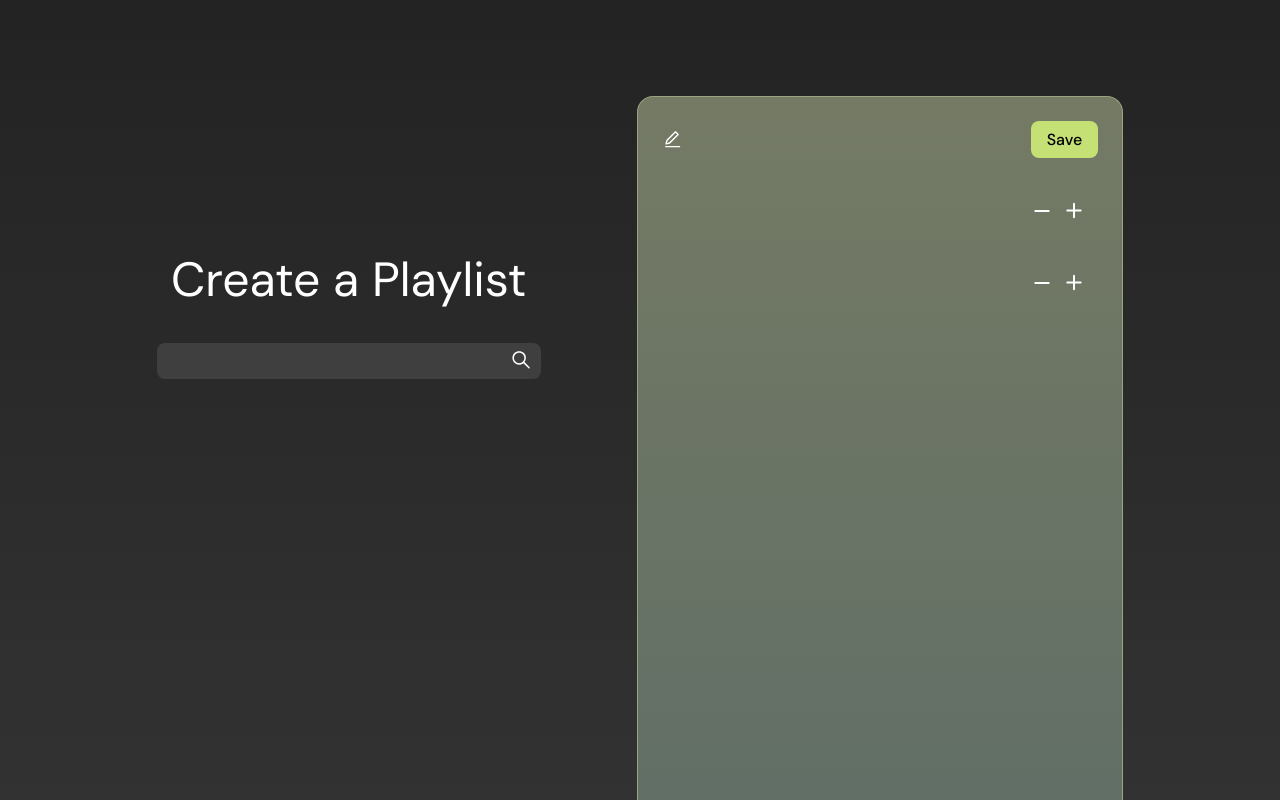
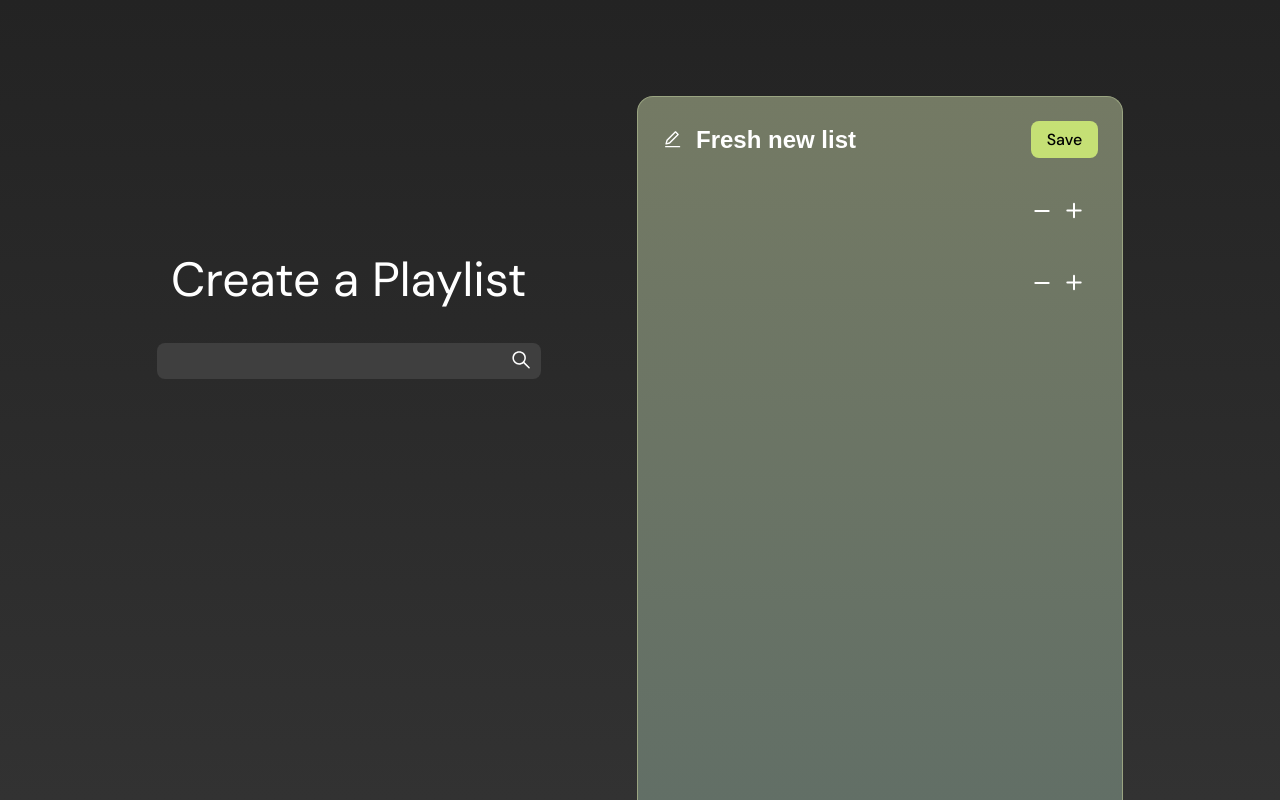
Before and after one commit to designerchloe/jammming, a React (Create React App) app: page / in a window 1280 px wide. Built offline with nearby package versions, Linux system fonts and the light colour scheme.

Commit message:
Implement playlistName state and ability to update it

```diff
--- a/src/App.js
+++ b/src/App.js
@@ -33,6 +33,13 @@ const results = [
 ];
 
 function App() {
+  const [playlistName, setPlaylistName] = useState("Fresh new list");
+
+  const updatePlaylistName = ((name) => {
+    setPlaylistName(name);
+  });
+
+
   return (
     <div className='page-container'>
       <div className='main-column'>
@@ -40,7 +47,7 @@ function App() {
         <SearchBar />
         <SearchResults />
       </div>
-      <Playlist />
+      <Playlist playlistName={playlistName} onNameChange={updatePlaylistName} />
     </div>
   );
 }
--- a/src/Playlist.js
+++ b/src/Playlist.js
@@ -4,7 +4,11 @@ import Tracklist from './Tracklist';
 import styles from './Playlist.module.css';
 
 
-const Playlist = () => {
+const Playlist = (props) => {
+
+    const handleChange = (e) => {
+        props.onNameChange(e.target.value)
+    };
 
     return (
         <div className={styles.container}>
@@ -17,6 +21,8 @@ const Playlist = () => {
                     <input
                     type="text"
                     className={styles.input}
+                    defaultValue={props.playlistName}
+                    onChange={handleChange}
                     />
                 </div>
                 <Button />
```
